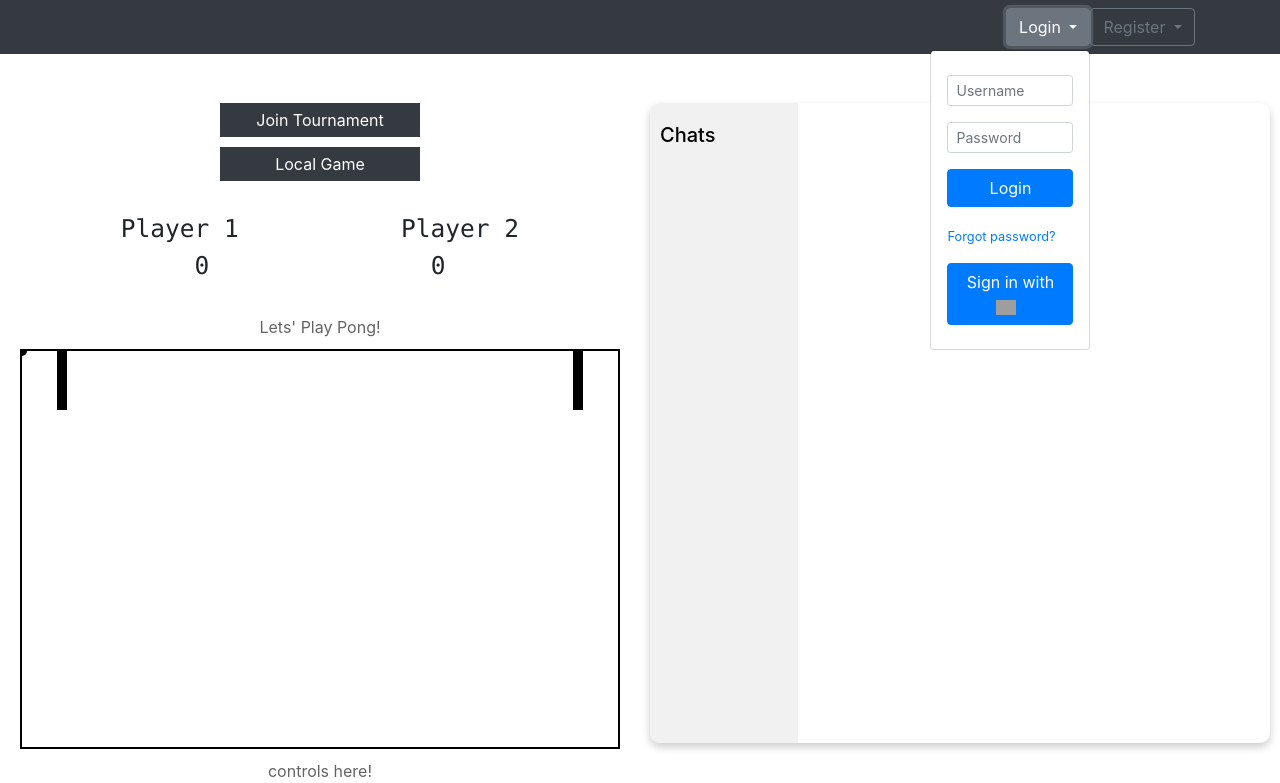
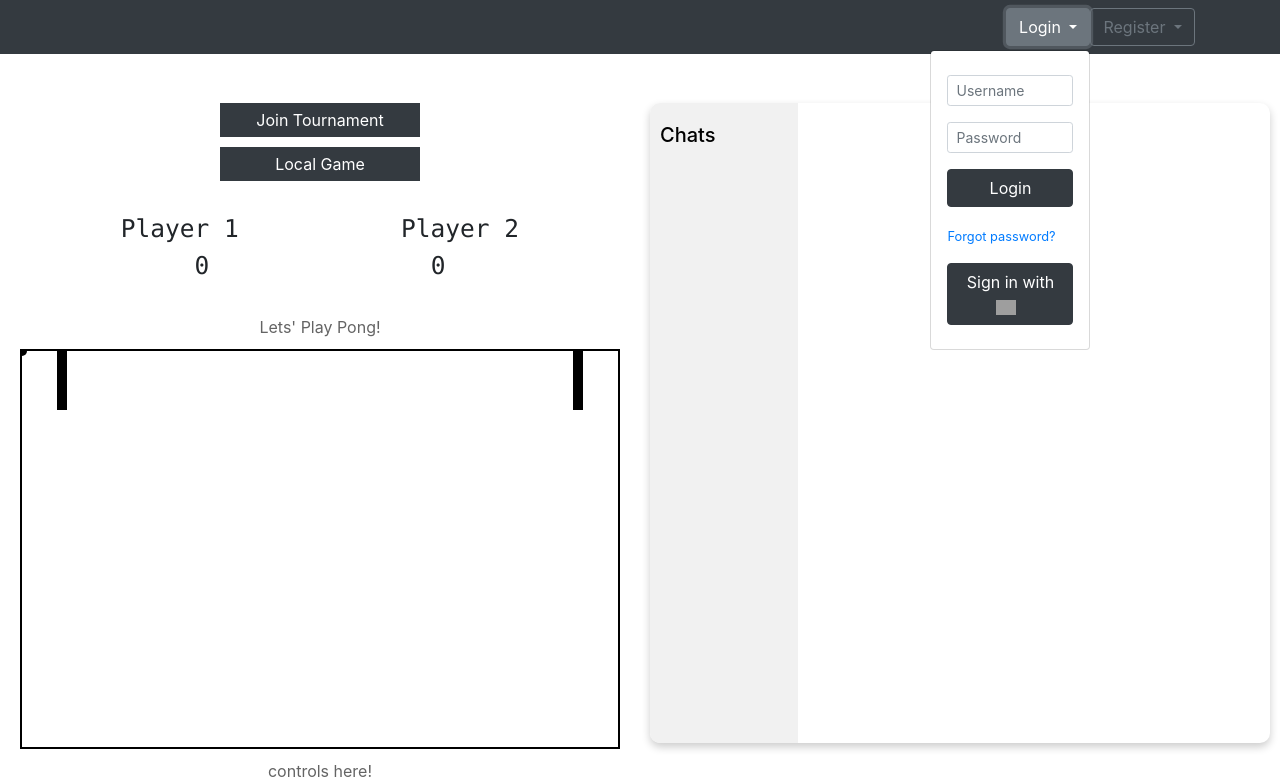
Before and after one commit to JeremyChooCK/Online-Multiplayer-Pong, a Python web app: template django/frontend/templates/index.html in a window 1280 px wide, after a click on "Login". Shown: the top 783 px of the page. Run offline with Jinja, Linux system fonts and the light colour scheme; the template is opened without the code that fills it, so the values that code supplies are empty; some libraries are stand-ins or nearby versions; grey boxes are pictures that could not be loaded.

Commit message:
update button colour

```diff
--- a/django/frontend/templates/index.html
+++ b/django/frontend/templates/index.html
@@ -39,13 +39,13 @@
                                         <input id="passwordInput" placeholder="Password" class="form-control form-control-sm" type="text" required="">
                                     </div>
                                     <div class="form-group">
-                                        <button type="submit" class="btn btn-primary btn-block">Login</button>
+                                        <button type="submit" class="btn btn-dark btn-block">Login</button>
                                     </div>
                                     <div class="form-group text-xs-center">
                                         <small><a href="#">Forgot password?</a></small>
                                     </div>
                                 </form>
-                                <button onclick="redirectToOAuthProvider()" class="btn btn-primary btn-block">
+                                <button onclick="redirectToOAuthProvider()" class="btn btn-dark btn-block">
                                     Sign in with
                                     <img src="https://upload.wikimedia.org/wikipedia/commons/thumb/8/8d/42_Logo.svg/2048px-42_Logo.svg.png" alt="42 Logo" class="mr-2" style="width: 20px;">
                                 </button>
@@ -115,8 +115,8 @@
                             <div class="col-md-6"><label class="labels">Losses</label><p type="text" id="profile_losses"></p></div>
                         </div>
                         <div id="change_profile" class="mt-5 text-center" style="display: none;">
-                            <button class="btn btn-primary profile-button" type="button" onclick="saveProfileChanges()">Save</button>
-                            <button onclick="cancelNameChange()" class="btn btn-primary profile-button" type="button">Cancel</button>
+                            <button class="btn btn-dark profile-button" type="button" onclick="saveProfileChanges()">Save</button>
+                            <button onclick="cancelNameChange()" class="btn btn-dark profile-button" type="button">Cancel</button>
                         </div>
                     </div>
                 </div>
@@ -186,7 +186,7 @@
                     id="id_message_send_input"
                     placeholder="Type your message..."
                 />
-                <button type="submit" class="btn btn-primary" id="id_message_send_button">
+                <button type="submit" class="btn btn-dark" id="id_message_send_button">
                     Send
                 </button>
                 </div>
```
